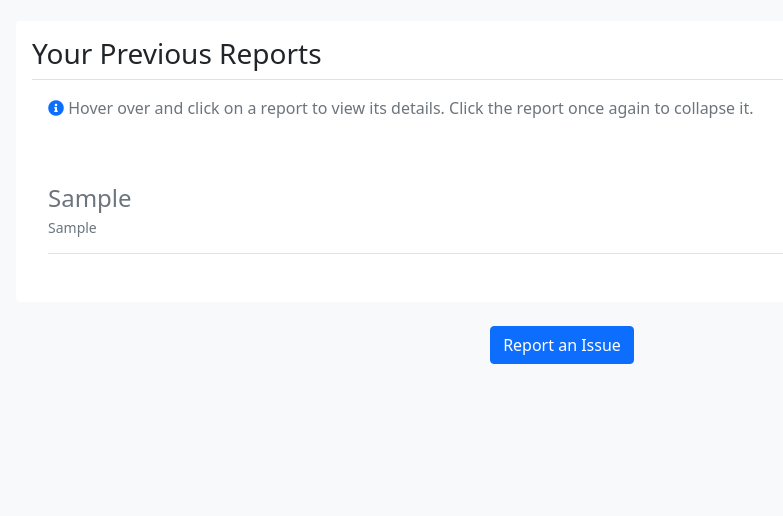
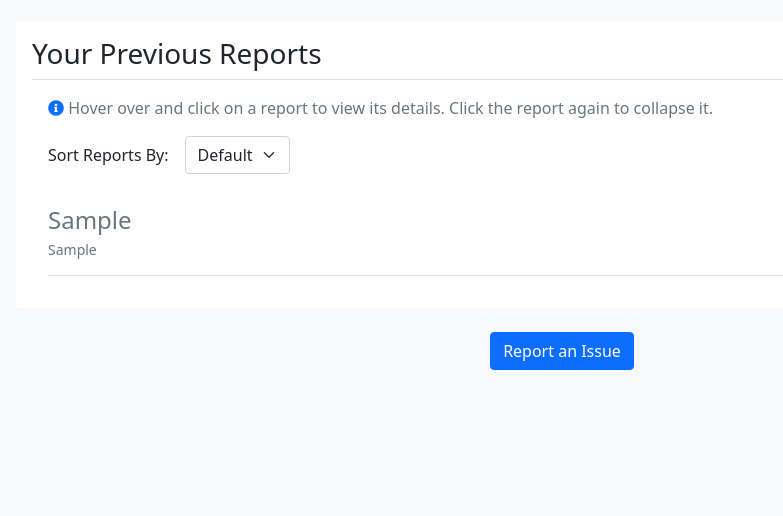
Before and after one commit to artiehumphreys/WhistleblowerApp, a Django app: template users/templates/users/profile.html in a window 1280 px wide. Shown: the part 99-615 px from the top of the page, without its empty margins (78-861 px from the left). Run offline with Django 3.2, Linux system fonts and the light colour scheme; the template is opened without the code that fills it: most values are stand-ins (such as "Sample title", 1, 10 or a date in 2020); some libraries are stand-ins or nearby versions.

Commit message:
Fixed padding with elements and sort by menu

```diff
--- a/users/templates/users/profile.html
+++ b/users/templates/users/profile.html
@@ -54,13 +54,29 @@
     {% if submissions %}
     <div class="my-3 p-3 bg-white rounded box-shadow">
         <h3 class="border-bottom border-gray pb-2 mb-0">Your Previous Reports</h3>
-        <div class="p-3 mb-3  rounded">
-            <p class="text-muted" style="margin-bottom: 0;">
-                <i class="fas fa-info-circle mr-2 text-primary"></i>
-                Hover over and click on a report to view its details. Click the report once again to collapse it.
-            </p>
+        <div class="p-3 mb-3 rounded d-flex align-items-center justify-content-between">
+            <div>
+                <p class="text-muted mb-0">
+                    <i class="fas fa-info-circle mr-2 text-primary"></i>
+                    Hover over and click on a report to view its details. Click the report again to collapse it.
+                </p>
+            </div>
         </div>
-        <ul style="list-style-type:none;" class="my-3 p-3 bg-white rounded box-shadow">
+        <div class="my-3 px-3 bg-white rounded box-shadow mb-0 mt-0">
+            <form id="sort-form" action="" method="GET" class="row g-3 align-items-center">
+                <div class="col-auto mb-0 mt-0">
+                    <label for="sort-by" class="col-form-label">Sort Reports By:</label>
+                </div>
+                <div class="col-auto mb-0 mt-0">
+                    <select class="form-select" id="sort-by" name="sort" onchange="document.getElementById('sort-form').submit();">
+                        <option value="default" selected>Default</option>
+                        <option value="status">Status</option>
+                        <option value="date">Date</option>
+                    </select>
+                </div>
+            </form>
+        </div>
+        <ul style="list-style-type:none;" class="my-3 px-3 bg-white rounded box-shadow">
             {% for submission_data, files in submissions.items %}
             <li class="dropdown-container media text-muted pt-3">
                 <div class="rounded box-shadow" onclick="toggleDropdown(this)">
```
